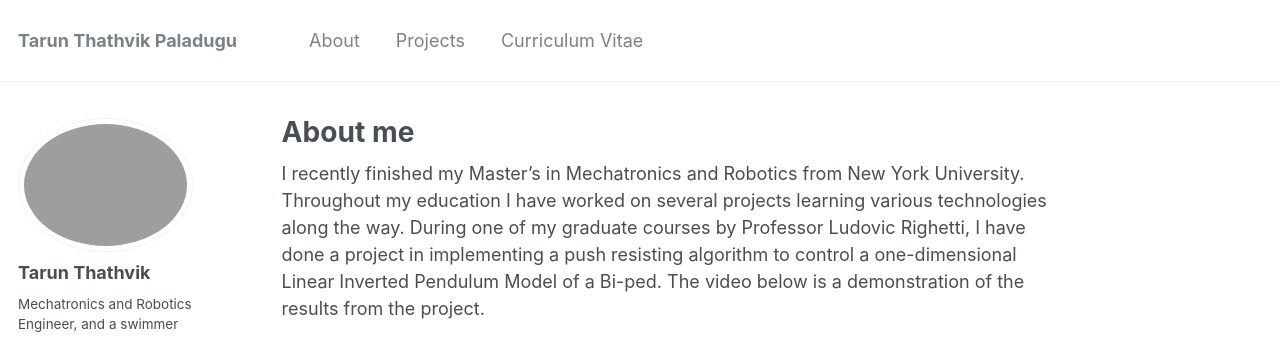
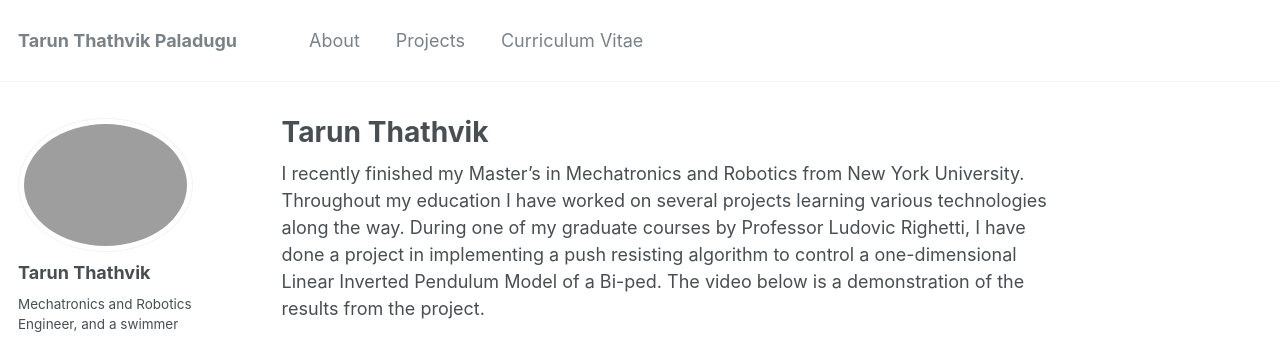
Before and after one commit to thathvik/thathvik.github.io, a Jekyll site: the page built from _pages/about.md, in a window 1280 px wide and 900 px high, cut to the strip 0-342 px from the top of the window. Built offline with Jekyll 4.4.1, drawn with Linux system fonts in a browser that asks for light colours.

Commit message:
About me to Tarun Thathvik

```diff
--- a/_pages/about.md
+++ b/_pages/about.md
@@ -1,6 +1,6 @@
 ---
 permalink: /
-title: "About me"
+title: "Tarun Thathvik"
 excerpt: "About me"
 author_profile: true
 redirect_from:
```
